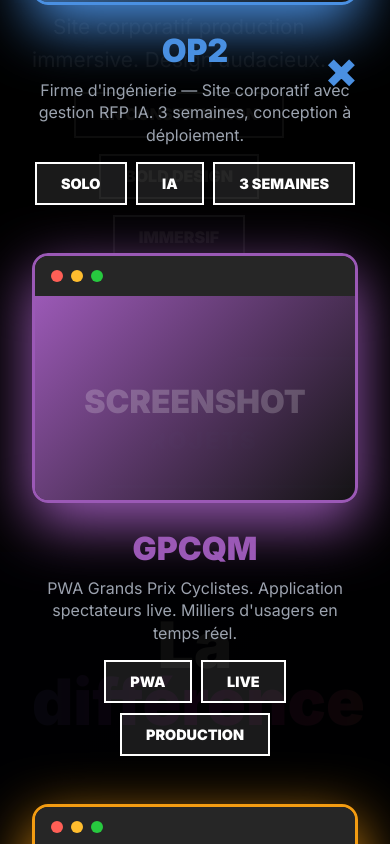
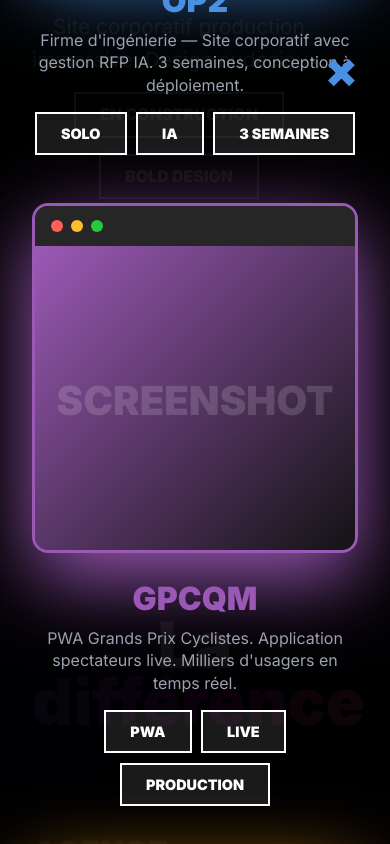
Before and after one commit to pierremichaudpm/studiomicho, a Next.js app: page / in a window 390 px wide. Both pictures are taken after a click on the button "PLUS DE PROJETS". Shown: the part 4045-4889 px from the top of the page. Built offline with nearby package versions, Linux system fonts and the light colour scheme.

Commit message:
Match exact ratio of main page browsers
- Increased modal browser height from 300px to 400px (2/3 of main page 600px)
- Browser content: 360px (vs main page 560px)
- Stronger shadows to match main page intensity
- Better proportions for 2-column layout

```diff
--- a/app/globals.css
+++ b/app/globals.css
@@ -222,11 +222,11 @@ section {
 /* Modal browser responsive styles */
 @media (max-width: 968px) {
     .modal-browser .browser-window {
-        height: 250px !important;
+        height: 350px !important;
     }
 
     .modal-browser .browser-content {
-        height: 210px !important;
+        height: 310px !important;
     }
 
     .modal-browser .browser-info {
--- a/components/Modal.tsx
+++ b/components/Modal.tsx
@@ -164,9 +164,9 @@ const Modal: React.FC<ModalProps> = ({ isOpen, onClose }) => {
                   border: `3px solid ${project.color}`,
                   borderRadius: "1rem",
                   overflow: "hidden",
-                  boxShadow: `0 20px 60px ${project.color.replace(")", ", 0.3)").replace("rgb", "rgba")}`,
+                  boxShadow: `0 25px 80px ${project.color.replace(")", ", 0.4)").replace("rgb", "rgba")}`,
                   position: "relative",
-                  height: "300px",
+                  height: "400px",
                 }}
               >
                 <div
@@ -211,21 +211,21 @@ const Modal: React.FC<ModalProps> = ({ isOpen, onClose }) => {
                 <div
                   className="browser-content"
                   style={{
-                    height: "260px",
+                    height: "360px",
                     background: `linear-gradient(135deg, ${project.color.replace(")", ", 0.15)").replace("rgb", "rgba")}, transparent)`,
                     display: "flex",
                     alignItems: "center",
                     justifyContent: "center",
-                    padding: "2rem",
+                    padding: "3rem",
                     position: "relative",
                   }}
                 >
                   <div
                     style={{
                       position: "absolute",
-                      fontSize: "2rem",
+                      fontSize: "2.5rem",
                       fontWeight: 900,
-                      opacity: 0.2,
+                      opacity: 0.15,
                     }}
                   >
                     SCREENSHOT
```
